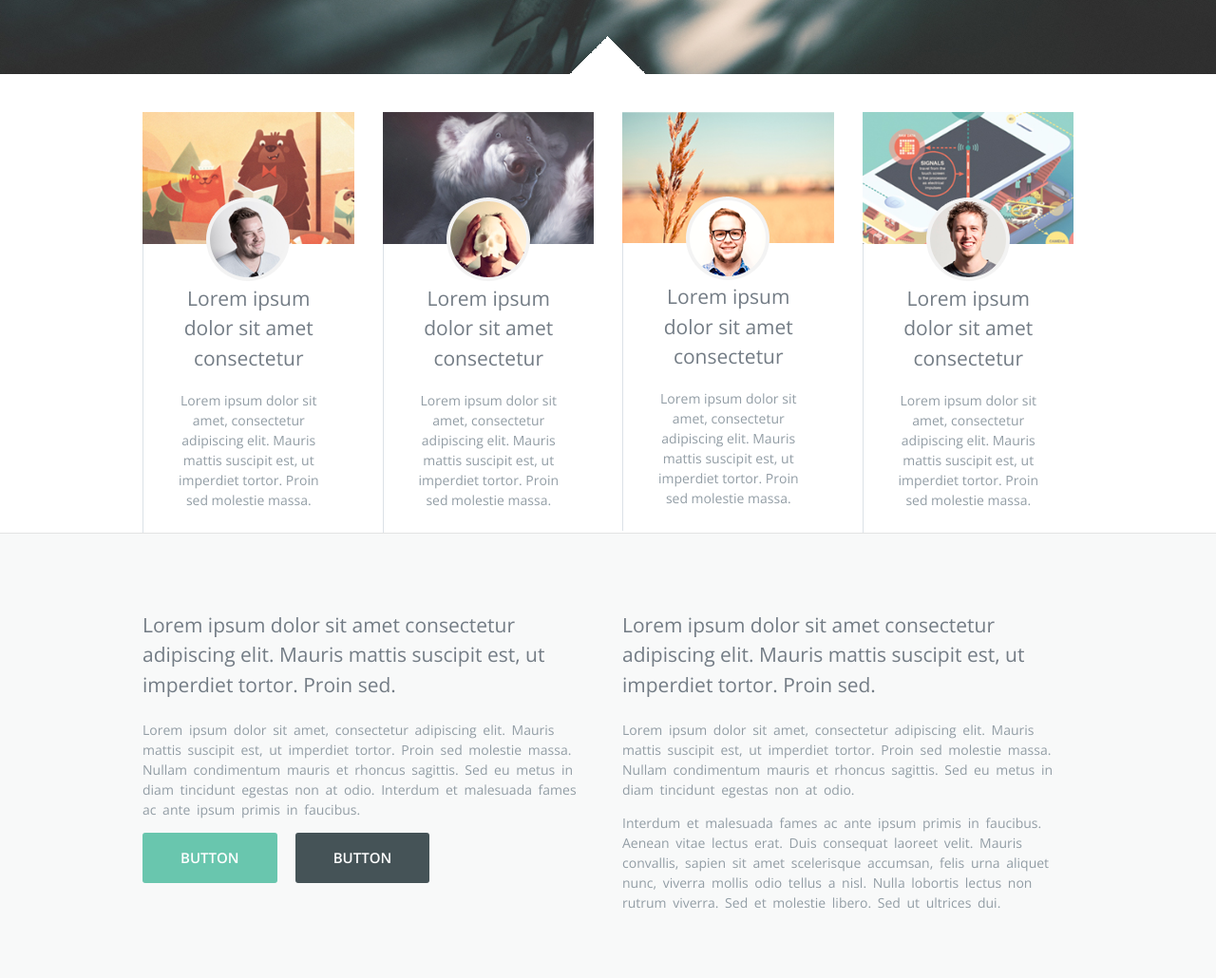
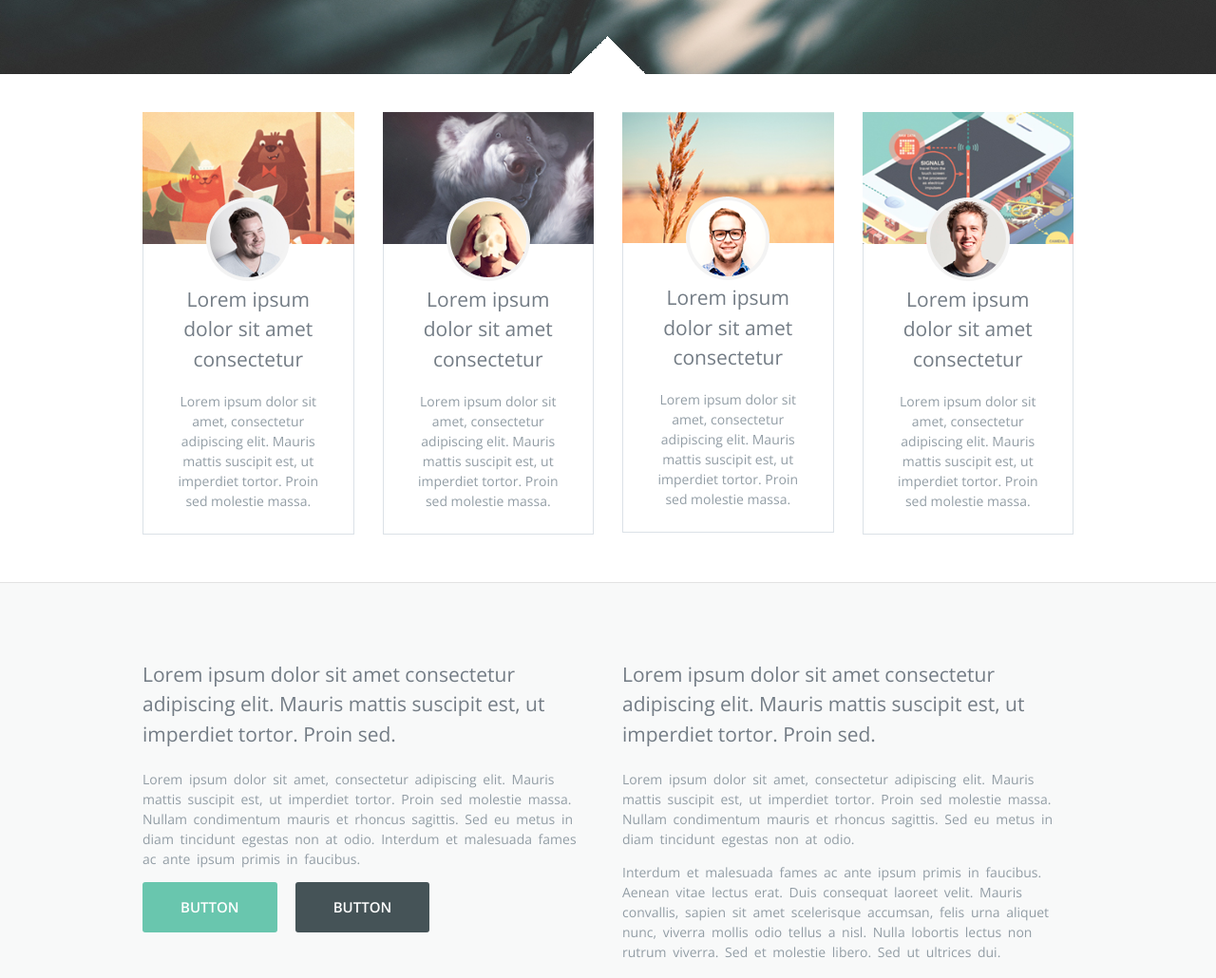
Before and after one commit to shippc/Infusion, a plain HTML site: page index.html in a window 1280 px wide. Shown: the part 642-1672 px from the top of the page at 95% size. Drawn offline with nearby package versions, Linux system fonts and the light colour scheme.

Commit message:
Project complete

```diff
--- a/style/main.css
+++ b/style/main.css
@@ -210,11 +210,9 @@ img{
 
 .people-cards{
   margin-top: 2.5em;
+  margin-bottom: 50px;
 }
 
-.people-cards__card{
-
-}
 .people-cards__card:hover{
   outline: 5px solid #63c6ae;
   outline-offset: -5px;
@@ -240,7 +238,7 @@ img{
 .people-cards__content{
   text-align: center;
   padding: 40px 25px 10px;
-  border-left: 1px solid #dbe1e7;
+  border: 1px solid #dbe1e7;
 }
 .people-cards__title{
   color: #737c85;
```
